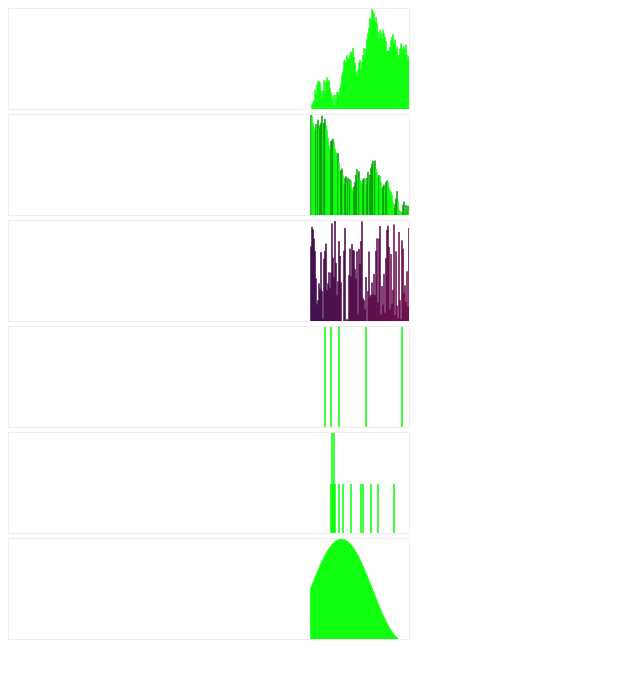
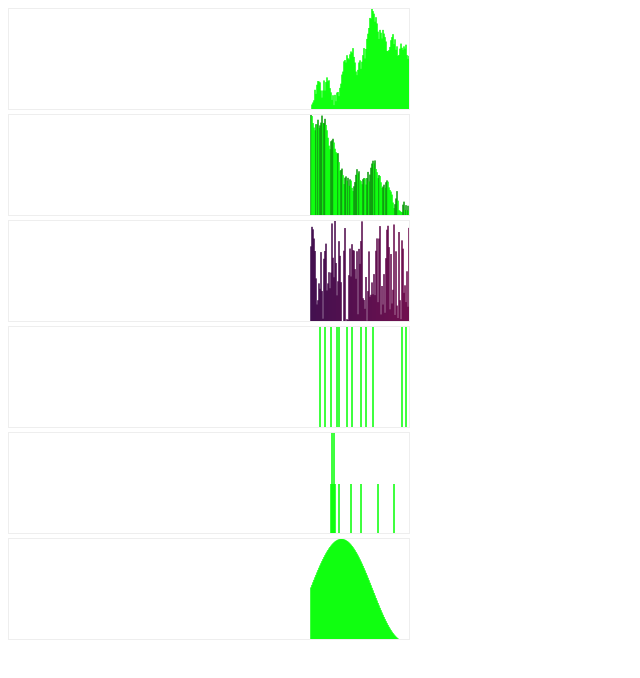
Before and after one commit to donatj/TickerGraph, a plain HTML site: page example.html in a window 1280 px wide. Shown: the whole page, without its empty margins (0-640 px from the left). Drawn offline with Linux system fonts and the light colour scheme.

Commit message:
Cleanup of Example Code

```diff
--- a/example.html
+++ b/example.html
@@ -28,30 +28,32 @@
 				return "#" + d + "0044";
 			});
 
-			var val = 0;
-			var valDec = 0;
-			var val3 = 0;
-			var val4 = 0;
-			var val5 = 0;
+
+			var valRandChange = 0,
+				valDec = 0,
+				valSporadic = 0,
+				valOccasional = 0,
+				valSine = 0;
+
 			setInterval(function() {
-				val5 += .05;
-				tSine.push(Math.sin(val5));
-
 				valDec -= (Math.random() - .45);
 				tRandomDecrease.push(valDec);
 
 				tPureRandom.push(Math.random());
 
-				val3 += Math.random() > .9 ? 1 : -1;
-				val3 = Math.max(val3, 0);
-				tSporadic.push(val3);
+				valSporadic += Math.random() > .85 ? 1 : -1;
+				valSporadic = Math.max(valSporadic, 0);
+				tSporadic.push(valSporadic);
 
-				val4 += Math.random() > .95 ? 1 : -1;
-				val4 = Math.max(val4, 0);
-				tOccasional.push(val4);
+				valOccasional += Math.random() > .97 ? 1 : -1;
+				valOccasional = Math.max(valOccasional, 0);
+				tOccasional.push(valOccasional);
 
-				val += (Math.random() - .5) * 40;
-				tRandomChange.push(val);
+				valRandChange += (Math.random() - .5) * 40;
+				tRandomChange.push(valRandChange);
+
+				valSine += .05;
+				tSine.push(Math.sin(valSine));
 			}, 50);
 		});
 	</script>
```
